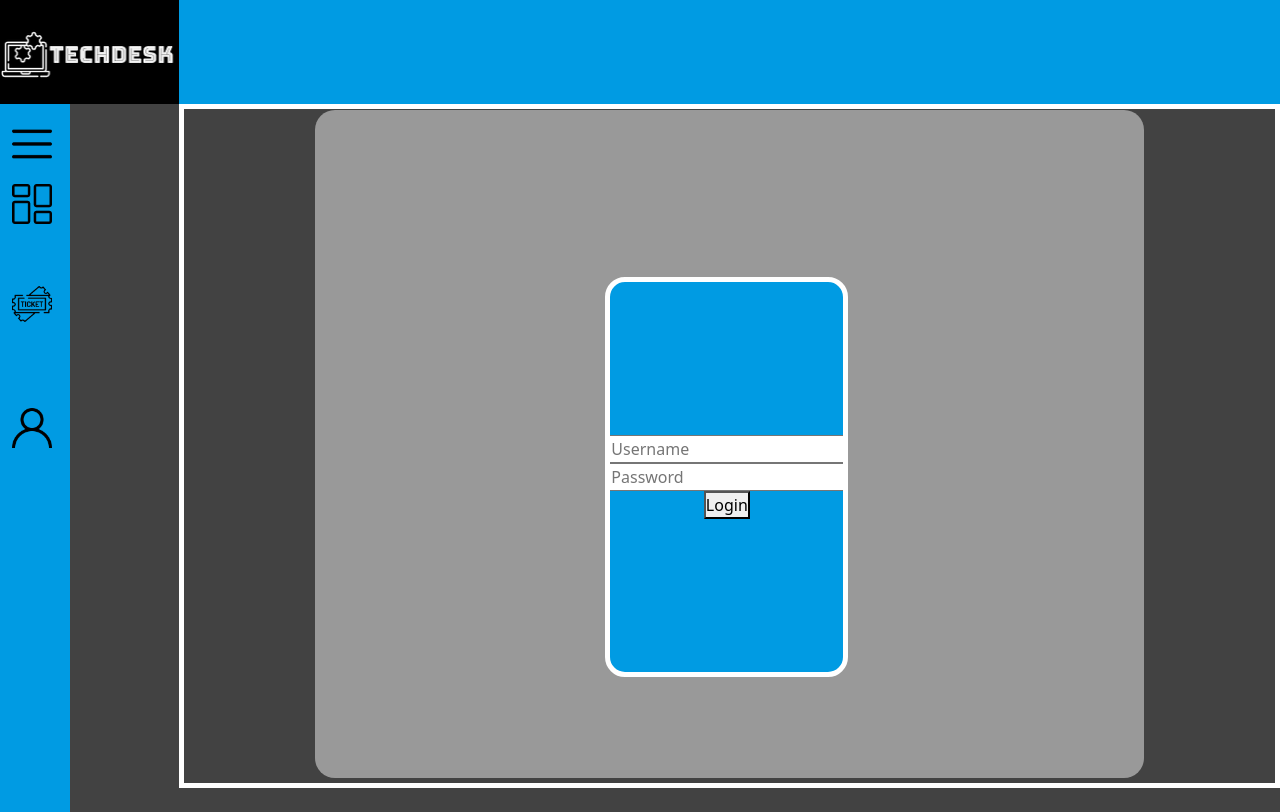
After one commit to ManOfTheMask/TechDesk, a Flask app: page /login in a window 1280 px wide. The commit adds this page. Run offline with Flask 3, Linux system fonts and the light colour scheme.

Commit message:
added login page

```diff
--- a/src/app.py
+++ b/src/app.py
@@ -6,8 +6,8 @@ app = Flask(__name__)
 def index():
     return render_template('index.html')
 
-@app.route("/child")
+@app.route("/login")
 def child():
-    return render_template('child.html')
+    return render_template('login.html')
 if __name__ == '__main__':
     app.run(debug=True)
--- a/src/static/styles/style.css
+++ b/src/static/styles/style.css
@@ -64,4 +64,38 @@ body{
     position: absolute;
     left: 14%;
     top: 13%;
+
 }
+
+/*login.html */
+
+#background-block{
+    background-color: #999999;
+    width: 76%;
+    height: 99%;
+    float: left;
+    overflow: hidden;
+    position: absolute;
+    left: 12%;
+    top: 0.2%;
+    border-radius: 20px;
+}
+#login{
+    background-color: #009BE3;
+    width: 19vw;
+    height: 50vh;
+    float: left;
+    overflow: hidden;
+    position: absolute;
+    left: 35%;
+    top: 25%;
+    border: 5px;
+    border-style: solid;
+    border-color: white;
+    border-radius: 20px;
+    display: flex;
+    flex-direction: column;
+    justify-content: center;
+    align-items: center;
+
+}
--- a/src/templates/child.html
+++ /dev/null
@@ -1,5 +0,0 @@
-{% extends "base.html" %}
-{% block title %}Child{% endblock %}
-{% block content %}
-<h1> hello world part 2</h1>
-{% endblock %}
--- /dev/null
+++ b/src/templates/login.html
@@ -0,0 +1,13 @@
+{% extends "base.html" %}
+{% block title %}Child{% endblock %}
+{% block content %}
+<div id="background-block">
+    <div id="login">
+        <!--make a form that takes a username and password-->
+        <input type="text" placeholder="Username" id="username">
+        <input type="password" placeholder="Password" id="password">
+        <button id="login-button">Login</button>
+
+    </div>
+</div>
+{% endblock %}
```
